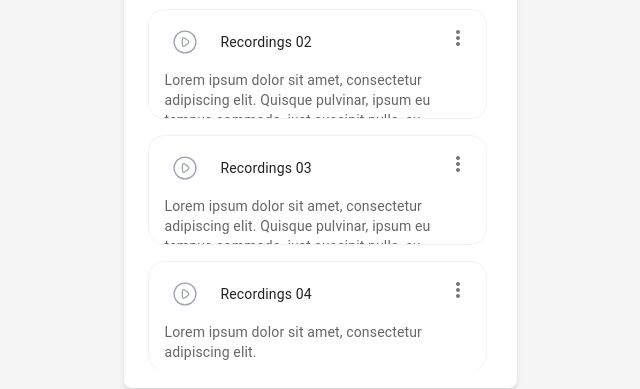
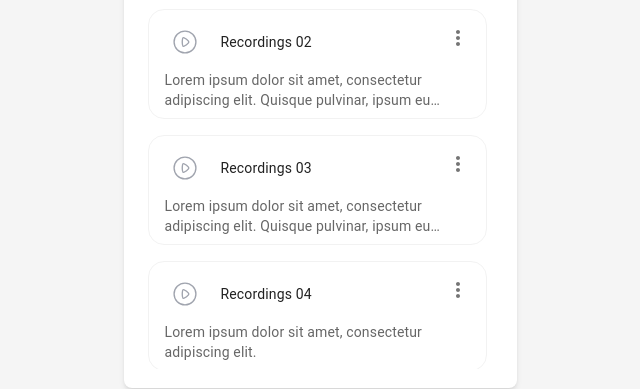
Before and after one commit to nazmulsujon/speechAI-UI, a React (Vite) app: page / in a window 1280 px wide. Both pictures are taken after a click on the tab "Transcribed". Shown: the part 332-721 px from the top of the page, without its empty margins (320-960 px from the left). Built offline with nearby package versions, Linux system fonts and the light colour scheme.

Commit message:
fixed redirecting notes page and transcribed state

```diff
--- a/src/components/Transcribed/Transcribed.tsx
+++ b/src/components/Transcribed/Transcribed.tsx
@@ -6,6 +6,7 @@ import Typography from '@mui/material/Typography';
 import MoreVertIcon from '@mui/icons-material/MoreVert';
 import { Stack } from '@mui/material';
 import { useState } from 'react';
+import { useNavigate } from 'react-router-dom';
 
 const recordings = [
   {
@@ -33,6 +34,7 @@ const recordings = [
 ];
 
 export default function Transcribed() {
+  const navigate = useNavigate();
   const [playStates, setPlayStates] = useState(recordings.map(() => false));
 
   const togglePlayState = (index: number) => {
@@ -45,12 +47,21 @@ export default function Transcribed() {
         <Card
           key={index}
           variant="outlined"
-          sx={{ maxWidth: 345, minHeight: 110, borderRadius: '16px', border: '1px solid #F2F2F2' }}
+          sx={{ maxWidth: 345, minHeight: 110, borderRadius: '16px', border: '1px solid #F2F2F2', cursor: 'pointer' }}
+          onClick={() => {
+            navigate('/notes');
+          }}
         >
           <CardHeader
             sx={{ pb: '8px', pt: '12px' }}
             avatar={
-              <IconButton onClick={() => togglePlayState(index)} aria-label={playStates[index] ? 'pause' : 'play'}>
+              <IconButton
+                onClick={(event) => {
+                  event.stopPropagation();
+                  togglePlayState(index);
+                }}
+                aria-label={playStates[index] ? 'pause' : 'play'}
+              >
                 <img
                   src={playStates[index] ? '/pause-icon.svg' : '/play-icon.svg'}
                   alt={playStates[index] ? 'pause' : 'play'}
@@ -59,15 +70,30 @@ export default function Transcribed() {
               </IconButton>
             }
             action={
-              <IconButton aria-label="settings">
+              <IconButton
+                onClick={(event) => {
+                  event.stopPropagation();
+                }}
+                aria-label="settings"
+              >
                 <MoreVertIcon />
               </IconButton>
             }
             title={recording.title}
           />
 
-          <CardContent sx={{ pt: 0, maxHeight: '48px', overflowY: 'auto', scrollbarWidth: 'thin' }}>
-            <Typography variant="body2" color="text.secondary">
+          <CardContent sx={{ pt: 0 }}>
+            <Typography
+              variant="body2"
+              color="text.secondary"
+              sx={{
+                overflow: 'hidden',
+                display: '-webkit-box',
+                WebkitBoxOrient: 'vertical',
+                WebkitLineClamp: 2,
+                textOverflow: 'ellipsis',
+              }}
+            >
               {recording.description}
             </Typography>
           </CardContent>
--- a/src/pages/Home/Home.tsx
+++ b/src/pages/Home/Home.tsx
@@ -8,9 +8,12 @@ import { Divider, Stack } from '@mui/material';
 import { TabContext } from '@mui/lab';
 import Record from '@/components/Record/Record';
 import Transcribed from '@/components/Transcribed/Transcribed';
+import { useLocation } from 'react-router-dom';
 
 const Home = () => {
-  const [content, setContent] = React.useState('record');
+  const location = useLocation();
+  const initialContent = location.state?.content || 'record';
+  const [content, setContent] = React.useState(initialContent);
 
   const handleChange = (_: React.SyntheticEvent, newContent: string) => {
     if (content !== newContent) {
--- a/src/pages/Notes/Notes.tsx
+++ b/src/pages/Notes/Notes.tsx
@@ -58,7 +58,7 @@ const Notes = () => {
 
       <Divider sx={{ height: '1.5px' }} />
 
-      <Link to="/transcribed">
+      <Link to="/" state={{ content: 'transcribed' }}>
         <Button
           variant="text"
           startIcon={<ArrowBackIosIcon sx={{ color: '#424A5E', width: '0.8em' }} />}
```
